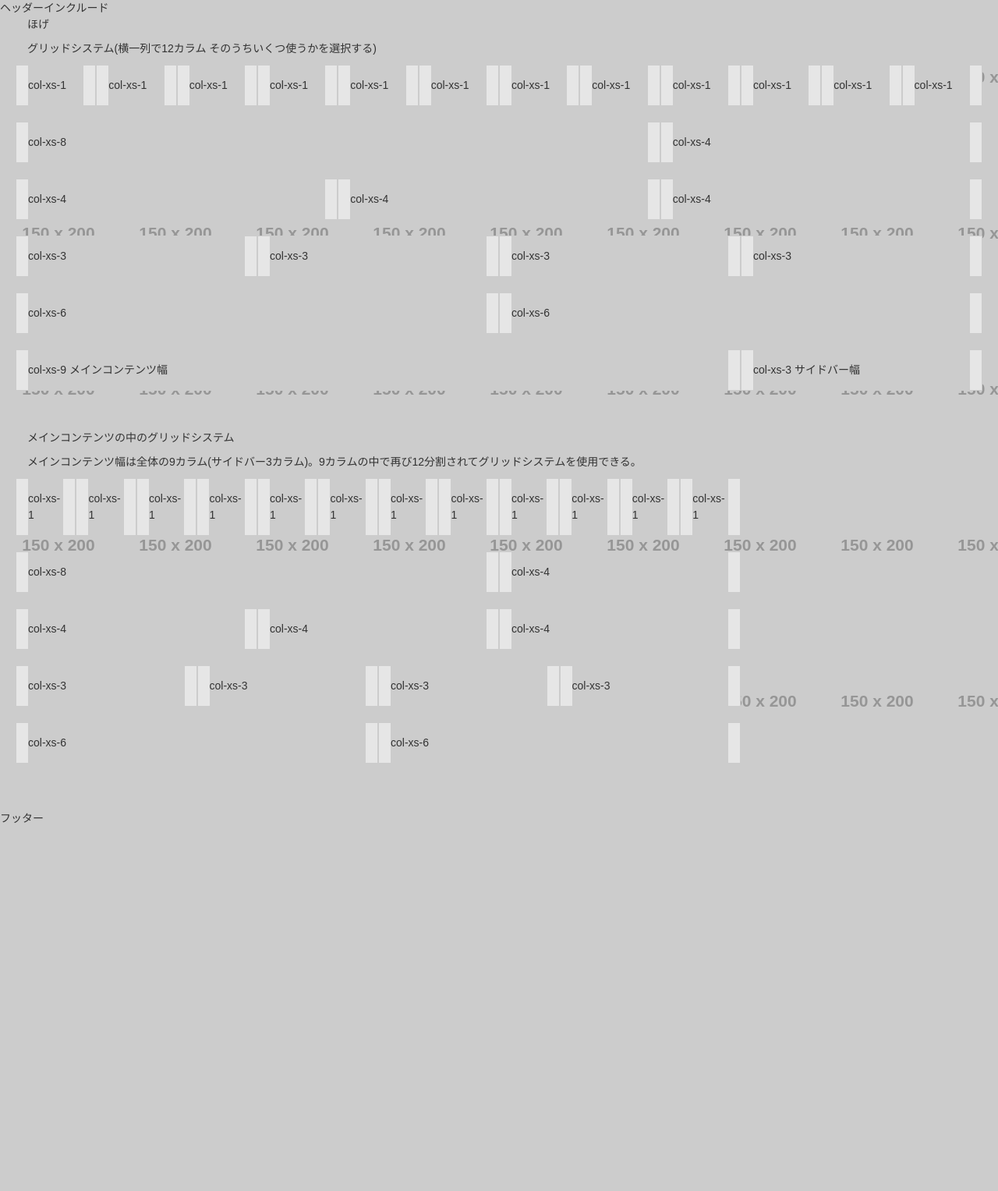
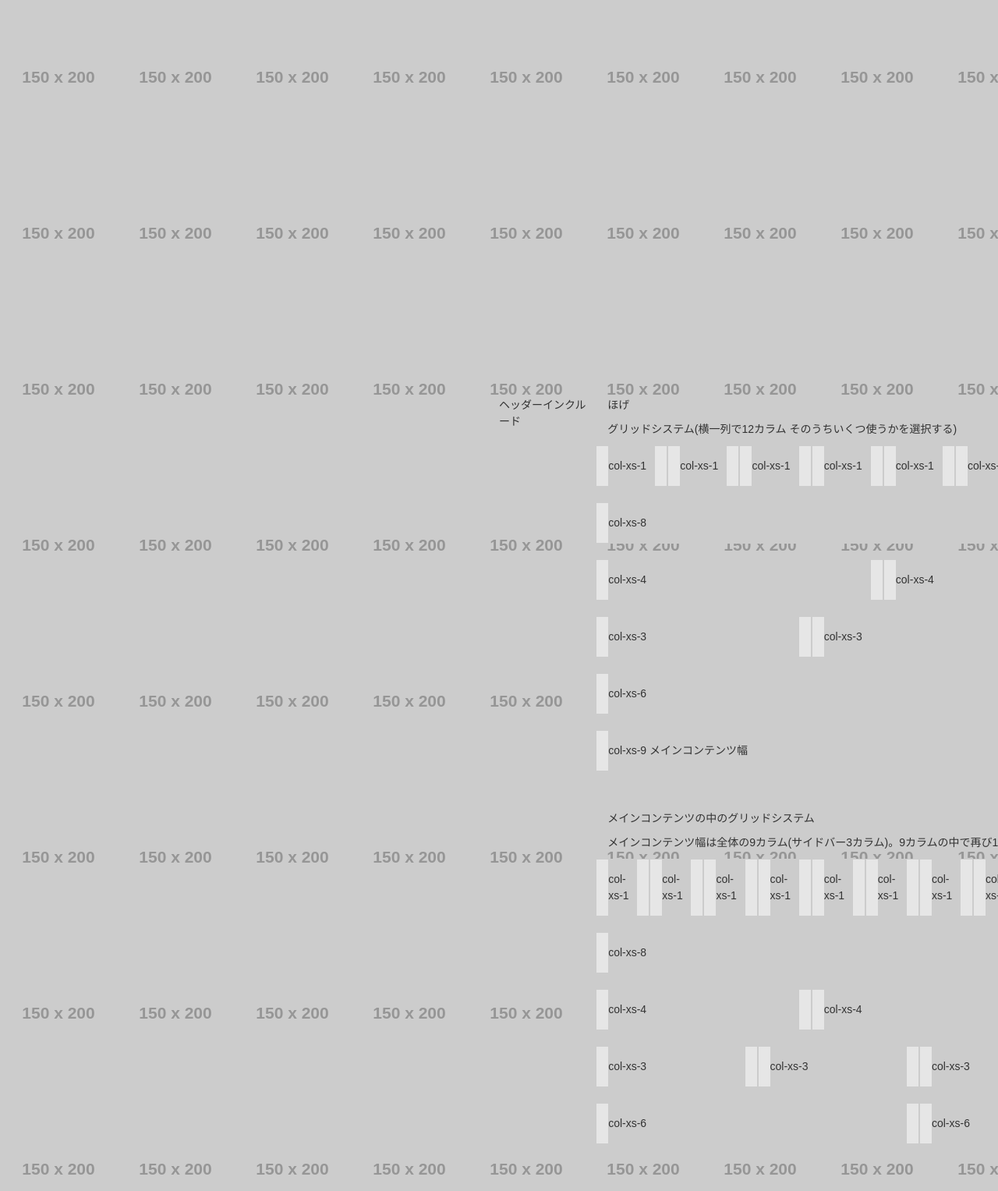
Before and after one commit to eigakisetu/template2018, a Node project: template resources/views/index.pug in a window 1280 px wide; the page is wider, and only the part inside the window is pictured. Shown: that part at 78% size. Before the commit the page ends 1055 px from the top of that part, so only its background shows below. Run offline with Node 20 templates, Linux system fonts and the light colour scheme; the template is opened without the code that fills it, so the values that code supplies are empty; grey boxes labelled with a size stand in for pictures from a placeholder-image service; style sheets or scripts are compiled from the project's sources; some libraries are stand-ins or nearby versions.

```diff
--- a/resources/assets/scss/style.scss
+++ b/resources/assets/scss/style.scss
@@ -22,4 +22,7 @@
 
 body{
   background: url("https://placehold.jp/150x200.png");
+  display: none;
+  transform: translate(50%,50%);
+  display: flex;
 }
--- a/resources/views/_include/_layout.pug
+++ b/resources/views/_include/_layout.pug
@@ -11,7 +11,7 @@ html(lang='ja')
             meta(name='description', content='***********')
             meta(name='keywords', content='***********')
         link(rel='shortcut icon', href='/favicon.ico')
-        link(rel='stylesheet', href="/css/style.css")
+        link(rel='stylesheet', href="/assets/css/style.css")
     body
         block body
-        script(src='/js/bundle.js')
+        script(src='/assets/js/bundle.js')
--- a/webpack.config.js
+++ b/webpack.common.js
@@ -42,17 +42,15 @@ module.exports = [{
 				}],
 			},
 			{
+				test: /\.css$/,
+				loader: 'style-loader!css-loader!postcss-loader'
+			},
+			{
 				test: /\.pug$/,
 				loader: 'pug-loader'
 			},],
 	},
 	plugins: [
-		// new webpack.optimize.UglifyJsPlugin({
-		// 	compress: {
-		// 		// console.log（）などのconsole.*系の記述を取り除いて出力する
-		// 		drop_console: true
-		// 	},
-		// }),
 		new webpack.ProvidePlugin({
 			$: 'jquery'
 		}),
@@ -77,7 +75,7 @@ module.exports = [{
 			// ./public directory is being served
 			host: 'localhost',
 			port: 3000,
-			server: { baseDir: ['public'] }
+			server: {baseDir: ['public']}
 		})
 	],
 }, {//css
```
Also changed, not shown: package.json (+9 -4 lines), webpack.prod.js (added, +9 -0 lines), 1 other file.
